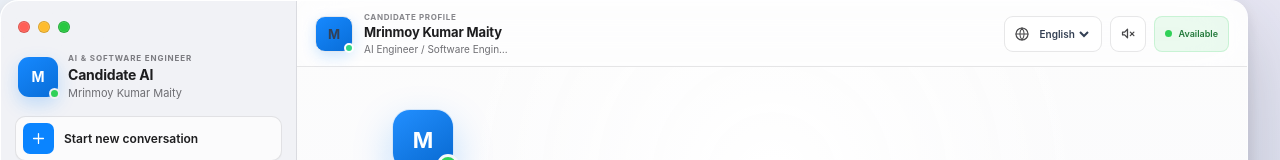
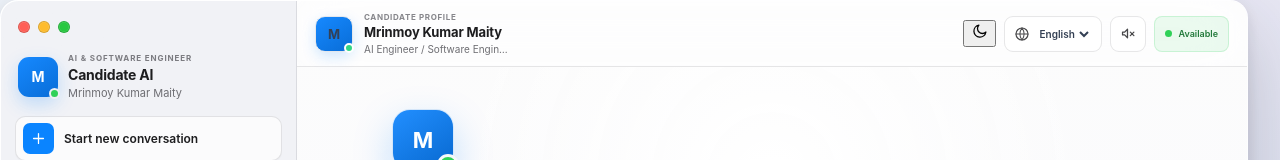
Before and after one commit to mrinmoykumarmaity/own_ai, a React (Vite) app in the folder Frontend/: page / in a window 1280 px wide. Shown: the top 160 px of the page. Built offline with nearby package versions, Linux system fonts and the light colour scheme.

Commit message:
Add dark and light theme

```diff
--- a/Frontend/index.html
+++ b/Frontend/index.html
@@ -4,7 +4,7 @@
     <meta charset="UTF-8" />
     <meta name="viewport" content="width=device-width, initial-scale=1.0" />
     <meta name="theme-color" content="#eef2f8" />
-    <meta name="color-scheme" content="light" />
+    <meta name="color-scheme" content="light dark" />
     <meta name="apple-mobile-web-app-capable" content="yes" />
     <meta
       name="description"
--- a/Frontend/src/App.jsx
+++ b/Frontend/src/App.jsx
@@ -4,6 +4,7 @@ const API_BASE = "https://own-ai-cjoq.onrender.com";
 const API_URL = `${API_BASE}/ask`;
 const RESUME_URL = `${API_BASE}/resume`;
 const STORAGE_KEY = "candidate_chat_history_v3";
+const THEME_KEY = "candidate_ai_theme";
 
 const languages = {
   en: { label: "English", speech: "en-IN" },
@@ -37,6 +38,8 @@ const iconPaths = {
   user: <><circle cx="12" cy="8" r="4" /><path d="M4 21a8 8 0 0 1 16 0" /></>,
   check: <><path d="m5 12 4 4L19 6" /></>,
   clock: <><circle cx="12" cy="12" r="9" /><path d="M12 7v5l3 2" /></>,
+  sun: <><circle cx="12" cy="12" r="4" /><path d="M12 2v2M12 20v2M4.93 4.93l1.42 1.42M17.66 17.66l1.41 1.41M2 12h2M20 12h2M4.93 19.07l1.42-1.42M17.66 6.34l1.41-1.41" /></>,
+  moon: <><path d="M21 12.8A8.5 8.5 0 1 1 11.2 3 6.8 6.8 0 0 0 21 12.8Z" /></>,
 };
 
 function Icon({ name, size = 18, className = "" }) {
@@ -111,6 +114,17 @@ function loadChats() {
   return [createChat()];
 }
 
+function getInitialTheme() {
+  try {
+    const savedTheme = localStorage.getItem(THEME_KEY);
+    if (savedTheme === "light" || savedTheme === "dark") return savedTheme;
+  } catch {
+    // Local storage may be unavailable in privacy mode.
+  }
+
+  return window.matchMedia?.("(prefers-color-scheme: dark)").matches ? "dark" : "light";
+}
+
 async function responseError(response, fallback) {
   try {
     const payload = await response.json();
@@ -150,6 +164,7 @@ export default function App() {
   const [language, setLanguage] = useState("en");
   const [listening, setListening] = useState(false);
   const [autoSpeak, setAutoSpeak] = useState(false);
+  const [theme, setTheme] = useState(getInitialTheme);
   const [panel, setPanel] = useState(null);
   const [jobRole, setJobRole] = useState("AI Engineer");
   const [jobDescription, setJobDescription] = useState("");
@@ -166,6 +181,15 @@ export default function App() {
   useEffect(() => {
     localStorage.setItem(STORAGE_KEY, JSON.stringify(chats));
   }, [chats]);
+
+  useEffect(() => {
+    document.documentElement.dataset.theme = theme;
+    document.documentElement.style.colorScheme = theme;
+    localStorage.setItem(THEME_KEY, theme);
+
+    const themeMeta = document.querySelector('meta[name="theme-color"]');
+    themeMeta?.setAttribute("content", theme === "dark" ? "#191a1f" : "#eef2f8");
+  }, [theme]);
 
   useEffect(() => {
     bottomRef.current?.scrollIntoView({ behavior: "smooth" });
@@ -506,6 +530,16 @@ export default function App() {
             <div className="header-content"><span className="header-kicker">CANDIDATE PROFILE</span><h3>Mrinmoy Kumar Maity</h3><p>AI Engineer / Software Engineer</p></div>
           </div>
           <div className="header-actions">
+            <button
+              className="theme-toggle"
+              type="button"
+              aria-label={`Switch to ${theme === "dark" ? "light" : "dark"} mode`}
+              aria-pressed={theme === "dark"}
+              title={`Switch to ${theme === "dark" ? "light" : "dark"} mode`}
+              onClick={() => setTheme((current) => current === "dark" ? "light" : "dark")}
+            >
+              <Icon name={theme === "dark" ? "sun" : "moon"} size={17} />
+            </button>
             <label className="language-picker">
               <Icon name="language" size={16} />
               <select value={language} onChange={(event) => setLanguage(event.target.value)} aria-label="Response language">
```
